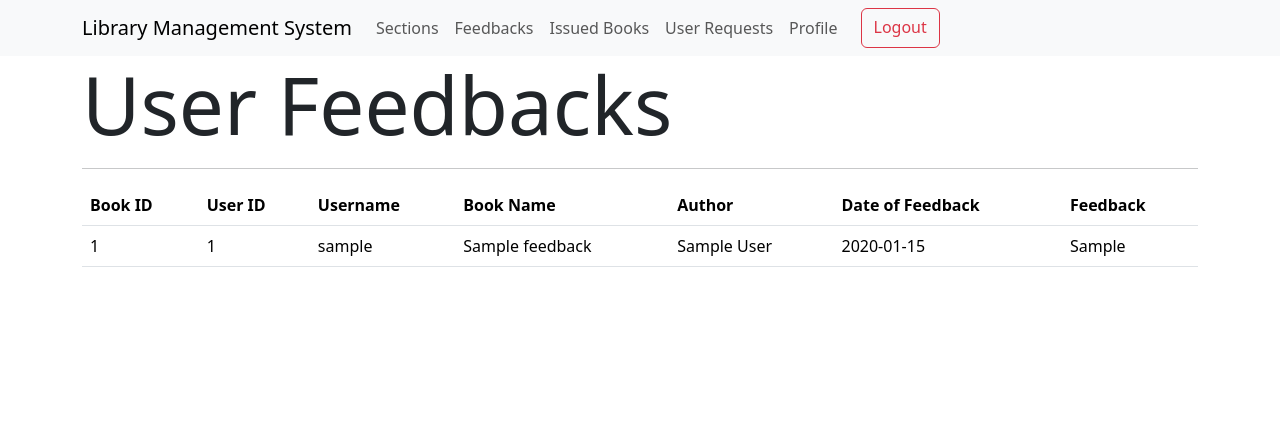
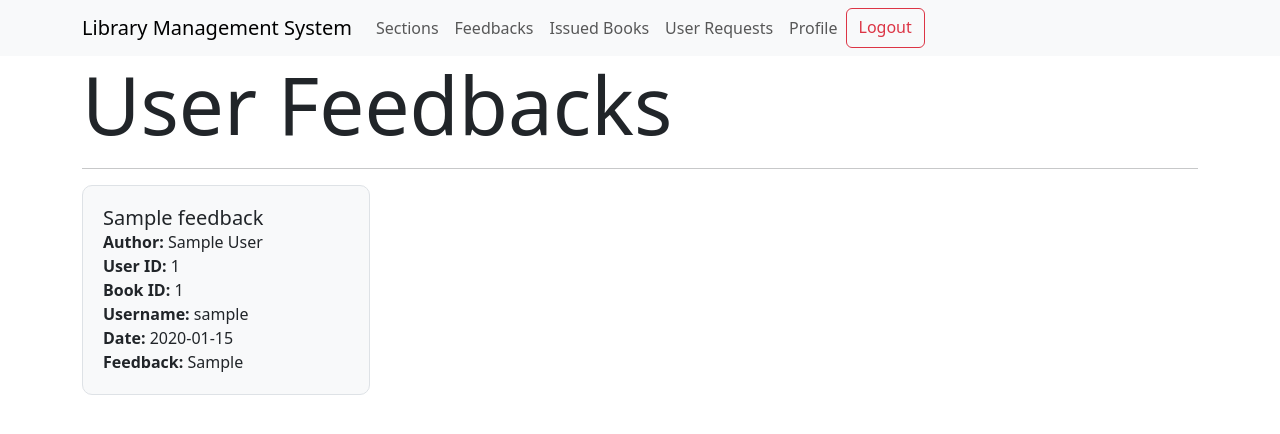
Before and after one commit to rajarshiroydev/modern_application_development_1, a Flask app: page /show_feedbacks in a window 1280 px wide. Shown: the top 434 px of the page. Run offline with Flask 3, Linux system fonts and the light colour scheme; the visitor is signed in with stand-in values (Sample User, id 1); tables that the repository leaves empty hold one stand-in row (values such as "Sample post").

Commit message:
beautified the feedback page a bit

```diff
--- a/models.py
+++ b/models.py
@@ -53,6 +53,8 @@ class Issued(db.Model):
     return_date = db.Column(db.Date, nullable=False)
 
 
+# keeping the data of feedbacks separately because the
+# feedbacks would remain even if the books are deleted
 class Feedbacks(db.Model):
     id = db.Column(db.Integer, primary_key=True)
     user_id = db.Column(db.Integer, db.ForeignKey("user.id"), nullable=False)
--- a/routes.py
+++ b/routes.py
@@ -687,5 +687,5 @@ def set_date():
             db.session.delete(issued)
 
     db.session.commit()
-    flash("Successfully removed books that are passed the deadline.")
+    flash("Successfully revoked books passed the return date.")
     return redirect(url_for("issued_books"))
--- a/templates/give_feedbacks.html
+++ b/templates/give_feedbacks.html
@@ -9,8 +9,6 @@ Give Feedbacks
 
 <form action="{{url_for('give_feedbacks_post', id=book_id)}}" method="POST" class="form">
     <div class="form-group">
-        {# <label for="feedback" class="form-label">Feedback</label> #}
-        {# <input type="text" name="feedback" id="feedback" class="form-control"> #}
         <textarea name="feedback" rows="15" cols="50"></textarea>
     </div>
     <button type="submit" class="btn btn-success" style="margin-top: 10px">
--- a/templates/show_feedbacks.html
+++ b/templates/show_feedbacks.html
@@ -8,59 +8,43 @@ User Feedbacks
 
 <h1 class="display-1">User Feedbacks</h1>
 <hr>
-{% if session['is_admin'] %}
-<table class="table">
-    <thead>
-        <tr>
-            <th>Book ID</th>
-            <th>User ID</th>
-            <th>Username</th>
-            <th>Book Name</th>
-            <th>Author</th>
-            <th>Date of Feedback</th>
-            <th>Feedback</th>
-        </tr>
-    </thead>
-    <tbody>
-        {% for feedback in feedbacks %}
-        <tr>
-            <td>{{feedback.user_id}}</td>
-            <td>{{feedback.book_id}}</td>
-            <td>{{feedback.username}}</td>
-            <td>{{feedback.book_name}}</td>
-            <td>{{feedback.author}}</td>
-            <td>{{feedback.date_of_feedback}}</td>
-            <td>{{feedback.feedback}}</td>
-        </tr>
-        {% endfor %}
-    </tbody>
-</table>
-{% else %}
-<table class="table">
-    <thead>
-        <tr>
-            {# <th>Book ID</th> #}
-            {# <th>User ID</th> #}
-            <th>Username</th>
-            <th>Book Name</th>
-            <th>Author</th>
-            <th>Date of Feedback</th>
-            <th>Feedback</th>
-        </tr>
-    </thead>
-    <tbody>
-        {% for feedback in feedbacks %}
-        <tr>
-            {# <td>{{feedback.user_id}}</td> #}
-            {# <td>{{feedback.book_id}}</td> #}
-            <td>{{feedback.username}}</td>
-            <td>{{feedback.book_name}}</td>
-            <td>{{feedback.author}}</td>
-            <td>{{feedback.date_of_feedback}}</td>
-            <td>{{feedback.feedback}}</td>
-        </tr>
-        {% endfor %}
-    </tbody>
-</table>
-{% endif %}
+
+<div class="feedbacks-list">
+    {% for feedback in feedbacks %}
+    <div class="feedbacks" style="width: 18rem; margin-right: 20px">
+        <div class="feedback-body">
+            <h5 class="card-title">{{feedback.book_name}}</h5>
+            <div class="author"><strong>Author:</strong> {{feedback.author}}</div>
+            <div><strong>User ID:</strong> {{feedback.user_id}}</div>
+            <div><strong>Book ID:</strong> {{feedback.book_id}}</div>
+            <div><strong>Username:</strong> {{feedback.username}}</div>
+            <div><strong>Date:</strong> {{feedback.date_of_feedback}}</div>
+            <div><strong>Feedback:</strong> {{feedback.feedback}}</div>
+        </div>
+    </div>
+    {% endfor %}
+</div>
+
 {% endblock %}
+
+{% block style %}
+<style>
+    .feedbacks-list {
+        display: flex;
+        flex-wrap: wrap;
+        justify-content: flex-start;
+    }
+
+    .feedbacks {
+        margin-bottom: 20px;
+        padding: 10px;
+        border: 1px solid #dee2e6;
+        border-radius: 10px;
+        background-color: #f8f9fa;
+    }
+
+    .feedback-body {
+        margin: 10px;
+    }
+</style>
+{% endblock style %}
```
